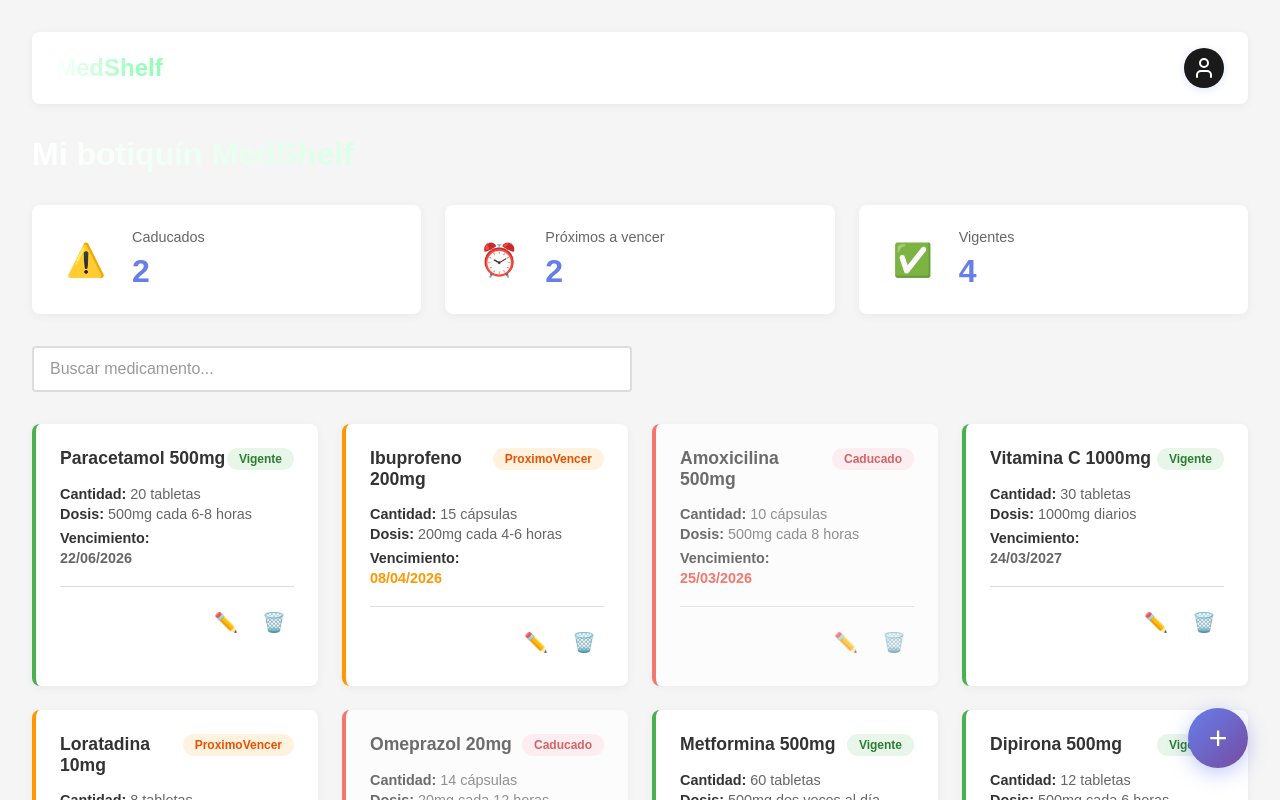
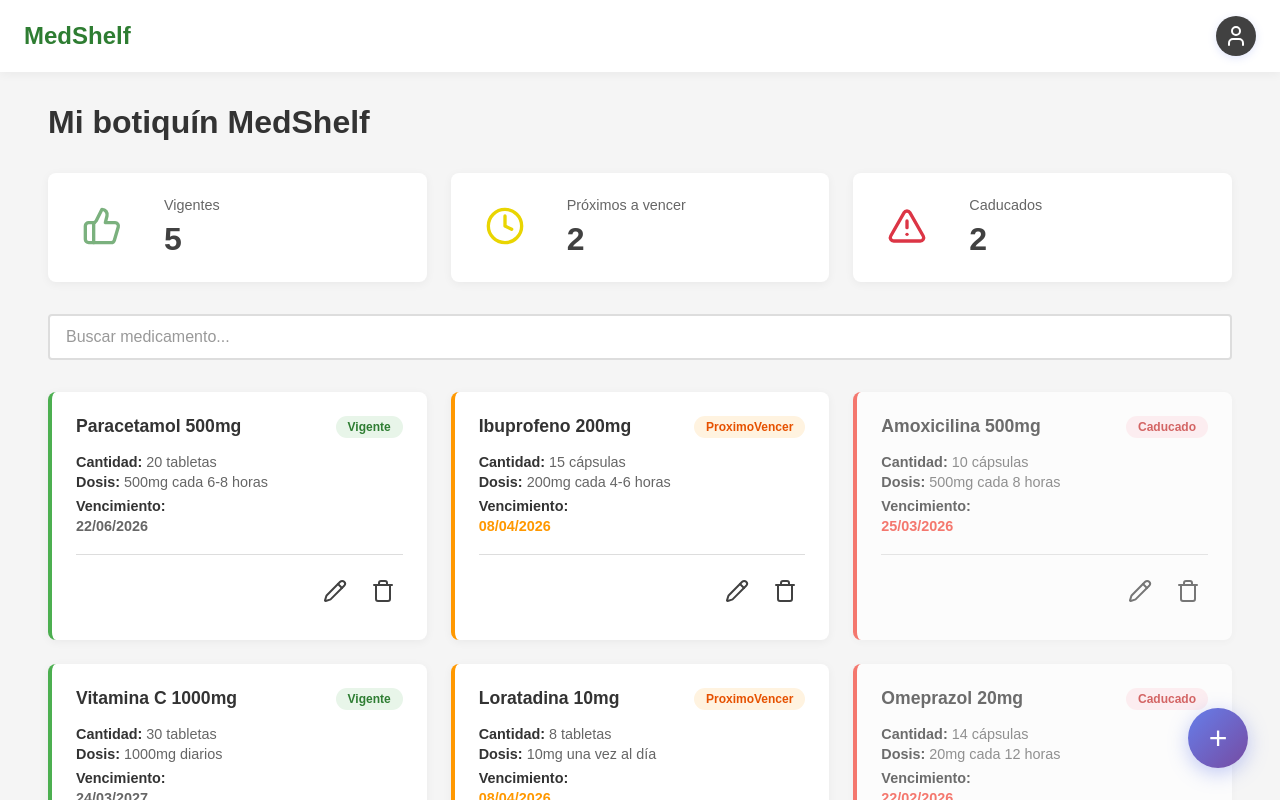
Before and after one commit to RubenPerez55/MedShelf-Frontend, an Angular app in the folder MedShelf/: page /dashboard in a window 1280 px wide. Shown: the top 800 px of the page. Built offline with nearby package versions, Linux system fonts and the light colour scheme; a web font is replaced by a local one.

Commit message:
Dashboard version 2

```diff
--- a/MedShelf/src/app/app.css
+++ b/MedShelf/src/app/app.css
@@ -5,6 +5,6 @@
 }
 
 router-outlet {
-    flex: 1;
-    display: flex;
+    display: block;
+    width: 100%;
 }
--- a/MedShelf/src/app/features/dashboard/dashboard.css
+++ b/MedShelf/src/app/features/dashboard/dashboard.css
@@ -1,12 +1,16 @@
 :host {
     display: block;
+    width: 100%;
 }
 
+main {
+    padding: 0 3rem;
+    width: 100%;
+}
 .dashboard-container {
     display: block;
     width: 100%;
     background-color: var(--bg-secondary);
-    padding: 2rem;
     position: relative;
     padding-bottom: 120px;
     transition: background-color 0.3s ease;
@@ -19,7 +23,6 @@
     align-items: center;
     background: var(--bg-primary);
     padding: 1rem 1.5rem;
-    border-radius: 8px;
     box-shadow: var(--card-shadow);
     margin-bottom: 2rem;
     transition: background-color 0.3s ease, box-shadow 0.3s ease;
@@ -28,10 +31,12 @@
 .navbar-brand h2 {
     margin: 0;
     font-size: 1.5rem;
-    background: var(--gradient-primary);
-    -webkit-background-clip: text;
-    -webkit-text-fill-color: transparent;
     background-clip: text;
+    color: var(--brand-color);
+}
+
+[data-theme="dark"] .navbar-brand h2 {
+    color: var(--brand-color);
 }
 
 .navbar-actions {
@@ -167,12 +172,10 @@
 }
 
 .dashboard-header h1 {
-    /* color: var(--text-primary); */
+    color: var(--text-primary);
     font-size: 2rem;
     margin: 0;
-    background: var(--gradient-primary);
     -webkit-background-clip: text;
-    -webkit-text-fill-color: transparent;
     background-clip: text;
 }
 
@@ -201,9 +204,10 @@
 }
 
 .stat-icon {
-    font-size: 2rem;
     min-width: 60px;
+    height: auto;
     text-align: center;
+    margin-right: 1rem;
 }
 
 .stat-content {
@@ -218,7 +222,7 @@
 }
 
 .stat-value {
-    color: #667eea;
+    color: var(--user-bg-primary);
     font-size: 2rem;
     font-weight: 700;
     margin: 0;
@@ -231,7 +235,6 @@
 
 .search-input {
     width: 100%;
-    max-width: 600px;
     padding: 0.75rem 1rem;
     border: 2px solid var(--input-border);
     border-radius: 4px;
@@ -389,6 +392,7 @@
     padding: 0.5rem;
     border-radius: 4px;
     transition: background-color 0.2s ease;
+    color: var(--user-bg-primary);
 }
 
 .btn-action:hover {
@@ -452,6 +456,7 @@
 
     .navbar-brand h2 {
         font-size: 1.25rem;
+        color: var(--user-bg-primary);
     }
 
     .user-avatar {
--- a/MedShelf/src/app/features/dashboard/dashboard.html
+++ b/MedShelf/src/app/features/dashboard/dashboard.html
@@ -33,7 +33,7 @@
             </div>
         </div>
     </nav>
-
+    <main>
         <!-- Header -->
         <header class="dashboard-header">
             <h1>Mi botiquín MedShelf</h1>
@@ -42,15 +42,18 @@
         <!-- Statistics Section -->
         <section class="stats-section">
             <div class="stat-card">
-            <div class="stat-icon">⚠️</div>
+                <div class="stat-icon">
+                    <svg xmlns="http://www.w3.org/2000/svg" width="40" height="auto" viewBox="0 0 24 24" fill="none" stroke="#7bb17e" stroke-width="2" stroke-linecap="round" stroke-linejoin="round" class="lucide lucide-thumbs-up-icon lucide-thumbs-up"><path d="M15 5.88 14 10h5.83a2 2 0 0 1 1.92 2.56l-2.33 8A2 2 0 0 1 17.5 22H4a2 2 0 0 1-2-2v-8a2 2 0 0 1 2-2h2.76a2 2 0 0 0 1.79-1.11L12 2a3.13 3.13 0 0 1 3 3.88Z"/><path d="M7 10v12"/></svg>
+                </div>
                 <div class="stat-content">
-                <p class="stat-label">Caducados</p>
-                <p class="stat-value">{{ caducados }}</p>
+                    <p class="stat-label">Vigentes</p>
+                    <p class="stat-value">{{ vigentes }}</p>
                 </div>
             </div>
-
             <div class="stat-card">
-            <div class="stat-icon">⏰</div>
+                <div class="stat-icon">
+                    <svg xmlns="http://www.w3.org/2000/svg" width="40" height="auto" viewBox="0 0 24 24" fill="none" stroke="#e9d502" stroke-width="2" stroke-linecap="round" stroke-linejoin="round" class="lucide lucide-clock-icon lucide-clock"><circle cx="12" cy="12" r="10"/><path d="M12 6v6l4 2"/></svg>
+                </div>
                 <div class="stat-content">
                     <p class="stat-label">Próximos a vencer</p>
                     <p class="stat-value">{{ proximosVencer }}</p>
@@ -58,10 +61,12 @@
             </div>
 
             <div class="stat-card">
-            <div class="stat-icon">✅</div>
+                <div class="stat-icon">
+                    <svg xmlns="http://www.w3.org/2000/svg" width="40" height="auto" viewBox="0 0 24 24" fill="none" stroke="#dc3545" stroke-width="2" stroke-linecap="round" stroke-linejoin="round" class="lucide lucide-triangle-alert-icon lucide-triangle-alert"><path d="m21.73 18-8-14a2 2 0 0 0-3.48 0l-8 14A2 2 0 0 0 4 21h16a2 2 0 0 0 1.73-3"/><path d="M12 9v4"/><path d="M12 17h.01"/></svg>
+                </div>
                 <div class="stat-content">
-                <p class="stat-label">Vigentes</p>
-                <p class="stat-value">{{ vigentes }}</p>
+                    <p class="stat-label">Caducados</p>
+                    <p class="stat-value">{{ caducados }}</p>
                 </div>
             </div>
         </section>
@@ -99,8 +104,12 @@
                     </div>
 
                     <div class="med-actions">
-                    <button class="btn-action">✏️</button>
-                    <button class="btn-action btn-delete">🗑️</button>
+                        <button class="btn-action">
+                            <svg xmlns="http://www.w3.org/2000/svg" width="24" height="24" viewBox="0 0 24 24" fill="none" stroke="currentColor" stroke-width="2" stroke-linecap="round" stroke-linejoin="round" class="lucide lucide-pencil-icon lucide-pencil"><path d="M21.174 6.812a1 1 0 0 0-3.986-3.987L3.842 16.174a2 2 0 0 0-.5.83l-1.321 4.352a.5.5 0 0 0 .623.622l4.353-1.32a2 2 0 0 0 .83-.497z"/><path d="m15 5 4 4"/></svg>
+                        </button>
+                        <button class="btn-action btn-delete">
+                            <svg xmlns="http://www.w3.org/2000/svg" width="24" height="24" viewBox="0 0 24 24" fill="none" stroke="currentColor" stroke-width="2" stroke-linecap="round" stroke-linejoin="round" class="lucide lucide-trash-icon lucide-trash"><path d="M19 6v14a2 2 0 0 1-2 2H7a2 2 0 0 1-2-2V6"/><path d="M3 6h18"/><path d="M8 6V4a2 2 0 0 1 2-2h4a2 2 0 0 1 2 2v2"/></svg>
+                        </button>
                     </div>
                 </div>
 
@@ -116,4 +125,4 @@
         <button class="fab" (click)="agregarMedicamento()" title="Agregar medicamento">
             <span>+</span>
         </button>
-</div>
+    </main>
--- a/MedShelf/src/app/features/dashboard/dashboard.ts
+++ b/MedShelf/src/app/features/dashboard/dashboard.ts
@@ -129,6 +129,16 @@ export class Dashboard implements OnInit {
         fechaVencimiento: tresMeses,
         estado: 'vigente',
         indicaciones: 'Analgésico'
+      },
+      {
+        id: 9,
+        nombre: 'Ceptriaxona 800mg',
+        cantidad: 24,
+        unidad: 'tabletas',
+        dosis: '800mg cada 12 horas',
+        fechaVencimiento: unAño,
+        estado: 'vigente',
+        indicaciones: 'Antibiótico'
       }
     ];
 
--- a/MedShelf/src/styles.css
+++ b/MedShelf/src/styles.css
@@ -3,7 +3,7 @@
 
 /* Light Theme (Default) */
 :root {
-    --user-bg-primary: #1a1a1a;
+    --user-bg-primary: #414141;
     --bg-primary: #ffffff;
     --bg-secondary: #f5f5f5;
     --text-primary: #333333;
@@ -14,7 +14,8 @@
     --card-shadow-hover: 0 5px 20px rgba(0, 0, 0, 0.1);
     --input-border: #ddd;
     --navbar-bg: #ffffff;
-    --gradient-primary: linear-gradient(90deg,rgb(255, 255, 255) 0%, rgb(148, 255, 182) 80%);
+    --gradient-primary: linear-gradient(90deg,rgb(80, 165, 118) 0%, rgb(117, 252, 173) 80%);
+    --brand-color: #2e7d32;
 }
 
 /* Tema Oscuro */
@@ -30,6 +31,8 @@
     --card-shadow-hover: 0 5px 20px rgba(0, 0, 0, 0.5);
     --input-border: #444444;
     --navbar-bg: #252525;
+    --gradient-primary: linear-gradient(90deg,rgb(255, 255, 255) 0%, rgb(148, 255, 182) 80%);
+    --brand-color: #7bb17e;
 }
 
 * {
@@ -51,4 +54,5 @@ app-root {
     display: flex;
     flex-direction: column;
     height: 100%;
+    width: 100%;
 }
```
Lines whose indentation alone changed are shown as unchanged.
